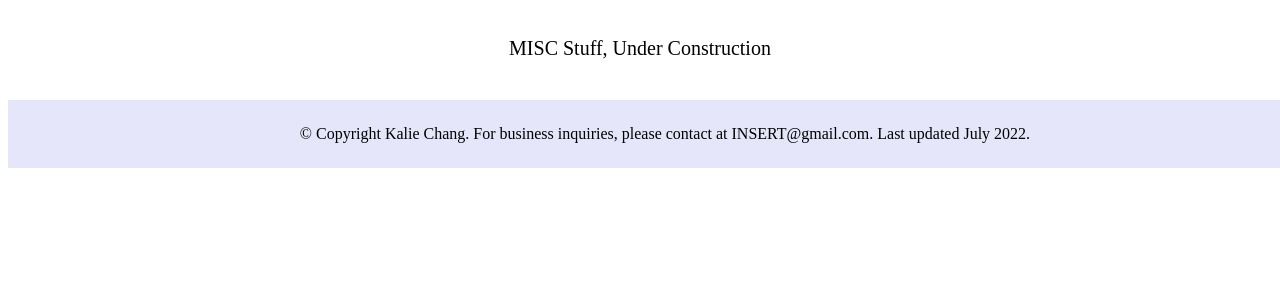
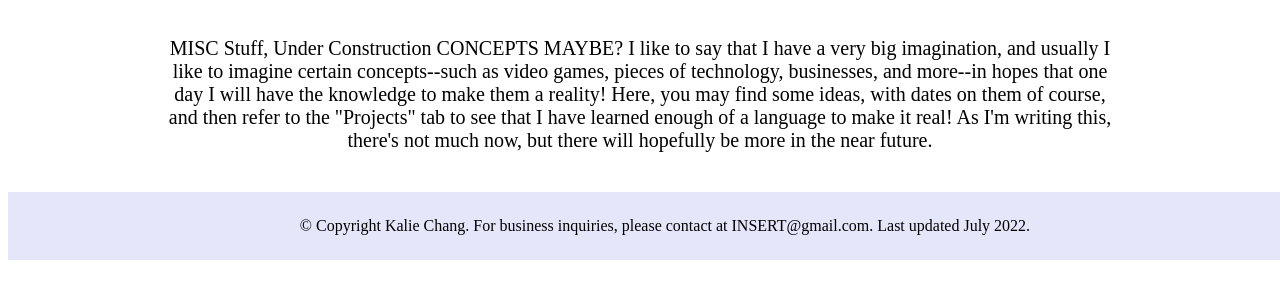
Before and after one commit to imhere4thehorse/imhere4thehorse.github.io, a plain HTML site: page summary.html in a window 1280 px wide. Shown: the part 128-426 px from the top of the page. Drawn offline with Linux system fonts and the light colour scheme.

Commit message:
Update summary.html

```diff
--- a/summary.html
+++ b/summary.html
@@ -22,6 +22,8 @@
 <div id="myear">
 <p>
  MISC Stuff, Under Construction
+
+ CONCEPTS MAYBE? I like to say that I have a very big imagination, and usually I like to imagine certain concepts--such as video games, pieces of technology, businesses, and more--in hopes that one day I will have the knowledge to make them a reality! Here, you may find some ideas, with dates on them of course, and then refer to the "Projects" tab to see that I have learned enough of a language to make it real! As I'm writing this, there's not much now, but there will hopefully be more in the near future.
 </p>
 <p>
 
```
